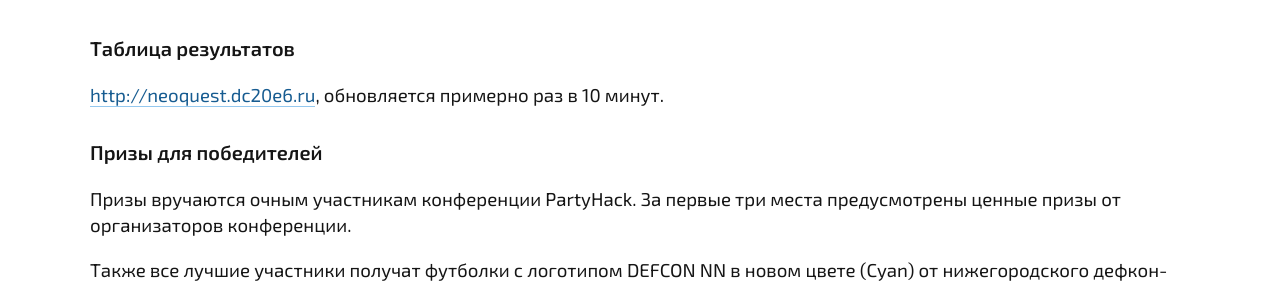
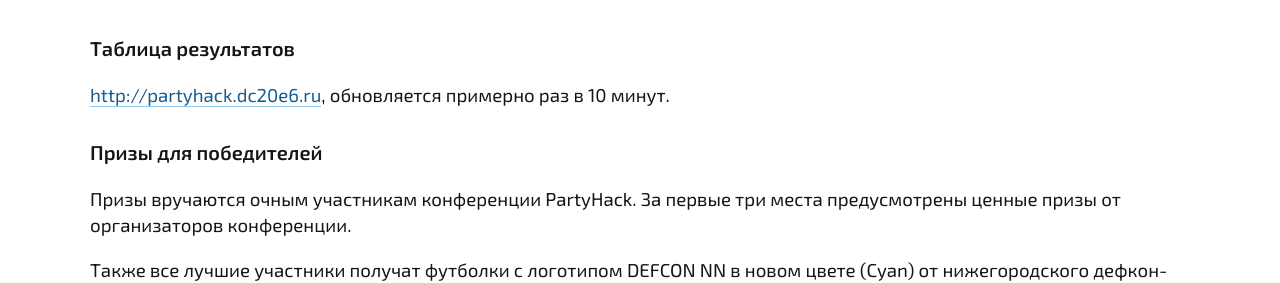
Before and after one commit to defcon-nn/defcon-nn.github.io, a Jekyll site: the page built from defhack.md, in a window 1280 px wide and 900 px high, scrolled down 1275 px. Shown: the part 177-460 px from the top of the window. Built offline with Jekyll 4.4.1, drawn with Linux system fonts in a browser that asks for light colours; some of the changed lines change nothing that is shown.

Commit message:
Link fix

```diff
--- a/defhack.md
+++ b/defhack.md
@@ -34,7 +34,7 @@ DefHack 2018.9: Виноградный Джо является первым до
 
 ## Таблица результатов
 
-[http://neoquest.dc20e6.ru](http://neoquest.dc20e6.ru), обновляется примерно раз в 10 минут.
+[http://partyhack.dc20e6.ru](http://partyhack.dc20e6.ru), обновляется примерно раз в 10 минут.
 
 ## Призы для победителей
 
```
